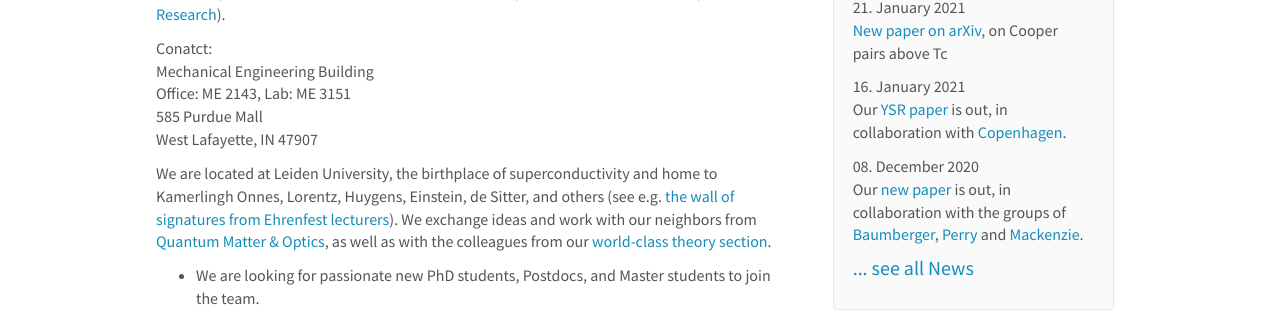
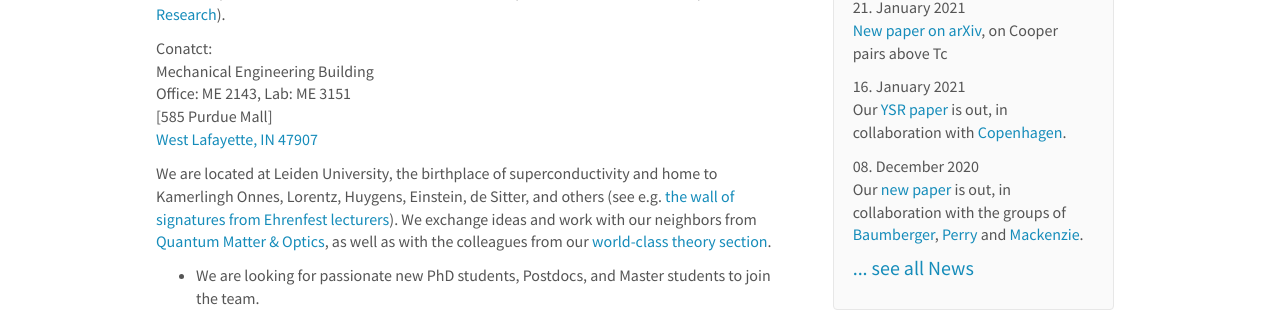
Before and after one commit to choidnalab/choidnalab.github.io, a Jekyll site: the page built from _pages/home.md, in a window 1280 px wide and 1228 px high. Shown: the part 661-972 px from the top of the window. Built offline with Jekyll 4.4.1, drawn with Linux system fonts in a browser that asks for light colours; nearby versions of some CDN libraries; part of the change alters nothing that is shown.

```diff
--- a/_pages/home.md
+++ b/_pages/home.md
@@ -55,8 +55,8 @@ To this end, we develop novel spectroscopic-imaging scanning tunneling microscop
 Conatct: <br />
 Mechanical Engineering Building <br />
 Office: ME 2143, Lab: ME 3151 <br />
-585 Purdue Mall <br />
-West Lafayette, IN 47907 <br />
+[585 Purdue Mall] <br />
+[West Lafayette, IN 47907](https://www.google.com/maps/place/Purdue+University+-+School+of+Mechanical+Engineering/@40.42818,-86.9129255,15z/data=!4m5!3m4!1s0x0:0x49f08a363af2d2a7!8m2!3d40.42818!4d-86.9129255) <br />
 
 We are located at Leiden University, the birthplace of superconductivity and home to Kamerlingh Onnes, Lorentz, Huygens, Einstein, de Sitter, and others (see e.g. [the wall of signatures from Ehrenfest lecturers](https://www.lorentz.leidenuniv.nl/history/colloquium/muur_heel.html)). We exchange ideas and work with our neighbors from [Quantum Matter & Optics](http://www.physics.leidenuniv.nl/qo-home), as well as with the colleagues from our [world-class theory section](https://www.lorentz.leidenuniv.nl).
 
```
